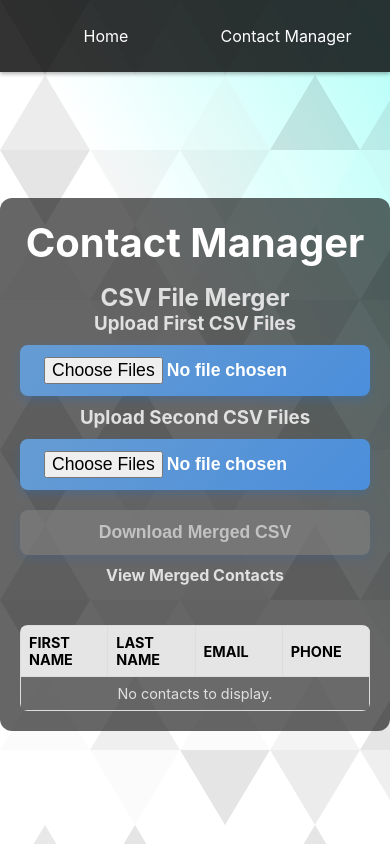
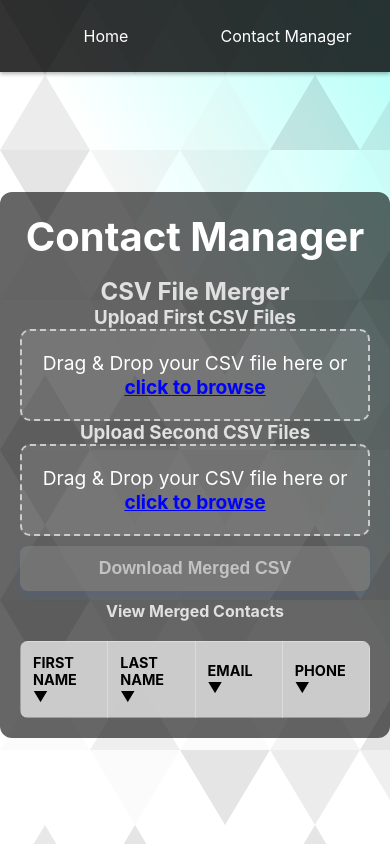
Before and after one commit to Fred56733/Cleaner-Contacts, a React (Vite) app: page /merge-page in a window 390 px wide. Built offline with nearby package versions, Linux system fonts and the light colour scheme.

Commit message:
ContactsDisplay to handle new Phone field and update MergePage to use ContactsDisplay component; add ContactManagerPage CSS for styling.

```diff
--- a/src/components/ContactsDisplay.jsx
+++ b/src/components/ContactsDisplay.jsx
@@ -2,7 +2,7 @@
 import React, { useEffect, useState, useCallback, memo } from "react";
 import "./ContactsDisplay.css"; // optional styling
 
-const ContactsDisplay = memo(function ContactsDisplay({ contacts, onSelectContact, forceUpdate, isFlagged }) {
+const ContactsDisplay = memo(function ContactsDisplay({ contacts, onSelectContact, forceUpdate, isFlagged = () => false }) {
   const [sortedContacts, setSortedContacts] = useState(contacts);
 
   // Track sorting states
@@ -77,7 +77,24 @@ const ContactsDisplay = memo(function ContactsDisplay({ contacts, onSelectContac
 
   // Displays all phone numbers in contacts-tabe
   const getAllPhoneNumbers = (contact) => {
-    const phoneFields = ["Business Phone", "Business Phone 2", "Car Phone", "Company Main Phone", "Home Phone", "Home Phone 2", "Mobile Phone", "Work Phone", "Primary Phone", "Other Phone"];
+    // Check for the new combined Phone field first
+    if (contact.Phone) {
+      return contact.Phone;
+    }
+
+    // Fall back to the original phone fields
+    const phoneFields = [
+      "Business Phone",
+      "Business Phone 2",
+      "Car Phone",
+      "Company Main Phone",
+      "Home Phone",
+      "Home Phone 2",
+      "Mobile Phone",
+      "Work Phone",
+      "Primary Phone",
+      "Other Phone",
+    ];
     return phoneFields
       .map((field) => contact[field] || contact[field.toLowerCase().replace(" ", "")])
       .filter(Boolean)
--- /dev/null
+++ b/src/pages/ContactManagerPage.css
@@ -0,0 +1,6 @@
+.contact-search {
+    color: white;
+    &::placeholder {
+        color: rgb(255, 255, 255);
+    }
+}
--- a/src/pages/ContactManagerPage.jsx
+++ b/src/pages/ContactManagerPage.jsx
@@ -6,6 +6,7 @@ import ContactsDisplay from "../components/ContactsDisplay.jsx";
 import ContactCleaner from "../components/ContactCleaner.jsx";
 import CleaningModal from "../components/CleaningModal.jsx";
 import ContactPopup from "../components/ContactPopup.jsx";
+import "./ContactManagerPage.css";
 
 const ContactManagerPage = () => {
   const [contacts, setContacts] = useState([]);
--- a/src/pages/MergePage.jsx
+++ b/src/pages/MergePage.jsx
@@ -1,23 +1,22 @@
 import React, { useState, useEffect } from "react";
 import Papa from "papaparse";
-import ContactsNewDisplay from "../components/ContactNewDisplay.jsx";
+import ContactsDisplay from "../components/ContactsDisplay.jsx";
+import FileInput from "../components/FileInput.jsx"; // Import the FileInput component
 
 const MergePage = () => {
-  const [csvDataFirst, setCsvDataFirst] = useState([]); // First upload data
-  const [csvDataSecond, setCsvDataSecond] = useState([]); // Second upload data
-  const [mergedCsv, setMergedCsv] = useState(""); // Merged CSV data
-  const [mergedContacts, setMergedContacts] = useState([]); // Merged contacts for ContactsDisplay
+  const [csvDataFirst, setCsvDataFirst] = useState([]);
+  const [csvDataSecond, setCsvDataSecond] = useState([]);
+  const [mergedCsv, setMergedCsv] = useState("");
+  const [mergedContacts, setMergedContacts] = useState([]);
+  const [filesProcessed, setFilesProcessed] = useState({ first: false, second: false });
 
-  const [filesProcessed, setFilesProcessed] = useState({ first: false, second: false }); // Track if both files are processed
-
-  // Function to remove duplicate contacts based on a unique key (e.g., email)
   const removeDuplicates = (contacts, key) => {
     const uniqueContacts = [];
     const seenKeys = new Set();
 
     for (const contact of contacts) {
       const contactKey = contact[key];
-      if (!seenKeys.has(contactKey) && contactKey !== 'N/A') {
+      if (!seenKeys.has(contactKey) && contactKey !== "N/A") {
         seenKeys.add(contactKey);
         uniqueContacts.push(contact);
       }
@@ -26,63 +25,16 @@ const MergePage = () => {
     return uniqueContacts;
   };
 
-  // Handle file input for the first upload
-  const handleFileChangeFirst = (event) => {
-    const files = event.target.files;
-    let mergedDataFirst = [];
-
-    for (let i = 0; i < files.length; i++) {
-      const file = files[i];
-      const reader = new FileReader();
-
-      reader.onload = (e) => {
-        Papa.parse(e.target.result, {
-          header: true,
-          skipEmptyLines: true,
-          complete: (result) => {
-            console.log("Parsed Data from First CSV", result.data);
-            mergedDataFirst = mergedDataFirst.concat(result.data);
-            if (i === files.length - 1) {
-              setCsvDataFirst(mergedDataFirst);
-              setFilesProcessed((prev) => ({ ...prev, first: true }));
-            }
-          },
-        });
-      };
-
-      reader.readAsText(file);
-    }
+  const handleFileParsedFirst = (data) => {
+    setCsvDataFirst(data);
+    setFilesProcessed((prev) => ({ ...prev, first: true }));
   };
 
-  const handleFileChangeSecond = (event) => {
-    const files = event.target.files;
-    let mergedDataSecond = [];
-
-    for (let i = 0; i < files.length; i++) {
-      const file = files[i];
-      const reader = new FileReader();
-
-      reader.onload = (e) => {
-        // Parse the CSV file
-        Papa.parse(e.target.result, {
-          header: true,  // Use header row for key-value mapping
-          skipEmptyLines: true,  // Skip empty lines
-          complete: (result) => {
-            console.log("Parsed Data from Second CSV", result.data); // Log the parsed data to debug
-            mergedDataSecond = mergedDataSecond.concat(result.data);
-            if (i === files.length - 1) {
-              setCsvDataSecond(mergedDataSecond);
-              setFilesProcessed((prev) => ({ ...prev, second: true }));
-            }
-          },
-        });
-      };
-
-      reader.readAsText(file);
-    }
+  const handleFileParsedSecond = (data) => {
+    setCsvDataSecond(data);
+    setFilesProcessed((prev) => ({ ...prev, second: true }));
   };
 
-  // Combine and map data to the expected structure for contacts
   const combineData = () => {
     if (!filesProcessed.first || !filesProcessed.second) {
       return;
@@ -90,18 +42,8 @@ const MergePage = () => {
 
     const combinedData = [...csvDataFirst, ...csvDataSecond];
 
-    // Map to the contact format
-    const formattedContacts = combinedData.map((contact) => ({
-      fn: contact["First Name"] || "N/A",
-      ln: contact["Last Name"] || "N/A",
-      email: [
-        contact["E-mail Address"],
-        contact["E-mail 2 Address"],
-        contact["E-mail 3 Address"],
-      ]
-        .filter(Boolean)
-        .join(", ") || "N/A",
-      phone: [
+    const formattedContacts = combinedData.map((contact) => {
+      const allPhones = [
         contact["Business Phone"],
         contact["Business Phone 2"],
         contact["Car Phone"],
@@ -111,57 +53,80 @@ const MergePage = () => {
         contact["Mobile Phone"],
         contact["Primary Phone"],
         contact["Other Phone"],
-      ]
-        .filter(Boolean)
-        .join(", ") || "N/A",
-    }));
+      ].filter(Boolean);
 
-    // Remove duplicates based on email
-    const uniqueContacts = removeDuplicates(formattedContacts, 'email');
+      const phoneFields = [
+        "Business Phone",
+        "Business Phone 2",
+        "Car Phone",
+        "Company Main Phone",
+        "Home Phone",
+        "Home Phone 2",
+        "Mobile Phone",
+        "Primary Phone",
+        "Other Phone",
+      ];
 
+      phoneFields.forEach((field, index) => {
+        contact[field] = allPhones[index] || "";
+      });
+
+      contact["E-mail Address"] = contact["E-mail Address"] || "";
+      contact["E-mail 2 Address"] = contact["E-mail 2 Address"] || "";
+      contact["E-mail 3 Address"] = contact["E-mail 3 Address"] || "";
+
+      Object.keys(contact).forEach((key) => {
+        if (!contact[key]) {
+          contact[key] = "";
+        }
+      });
+
+      return contact;
+    });
+
+    const uniqueContacts = removeDuplicates(formattedContacts, "E-mail Address");
+
+    setMergedContacts(uniqueContacts);
     setMergedCsv(Papa.unparse(uniqueContacts));
-    setMergedContacts(uniqueContacts);
   };
 
   const handleDownload = () => {
     const blob = new Blob([mergedCsv], { type: "text/csv" });
     const link = document.createElement("a");
     link.href = URL.createObjectURL(blob);
-    link.download = "merged.csv"; // One merged file download
+    link.download = "merged.csv";
     link.click();
   };
 
-  // Trigger combineData when both files are processed
   useEffect(() => {
     if (filesProcessed.first && filesProcessed.second) {
       combineData();
     }
   }, [filesProcessed]);
 
-   return (
+  return (
     <div>
       <h2>CSV File Merger</h2>
 
-      {/* First Upload Button */}
+      {/* First File Input */}
       <h3>Upload First CSV Files</h3>
-      <input type="file" accept=".csv" multiple onChange={handleFileChangeFirst} />
-      <br />
+      <FileInput onFileParsed={handleFileParsedFirst} />
 
-      {/* Second Upload Button */}
+      {/* Second File Input */}
       <h3>Upload Second CSV Files</h3>
-      <input type="file" accept=".csv" multiple onChange={handleFileChangeSecond} />
-      <br />
+      <FileInput onFileParsed={handleFileParsedSecond} />
 
-      {/* Download Button for Merged CSV */}
+      {/* Download Button */}
       <button onClick={handleDownload} disabled={!mergedCsv}>
         Download Merged CSV
       </button>
 
       <div>
         <h4>View Merged Contacts</h4>
-
-        {/* Pass the merged contacts to ContactsDisplay */}
-        <ContactsNewDisplay contacts={mergedContacts} />
+        <ContactsDisplay
+          contacts={mergedContacts}
+          onSelectContact={(contact) => console.log("Selected Contact:", contact)}
+        />
       </div>
     </div>
   );
```
